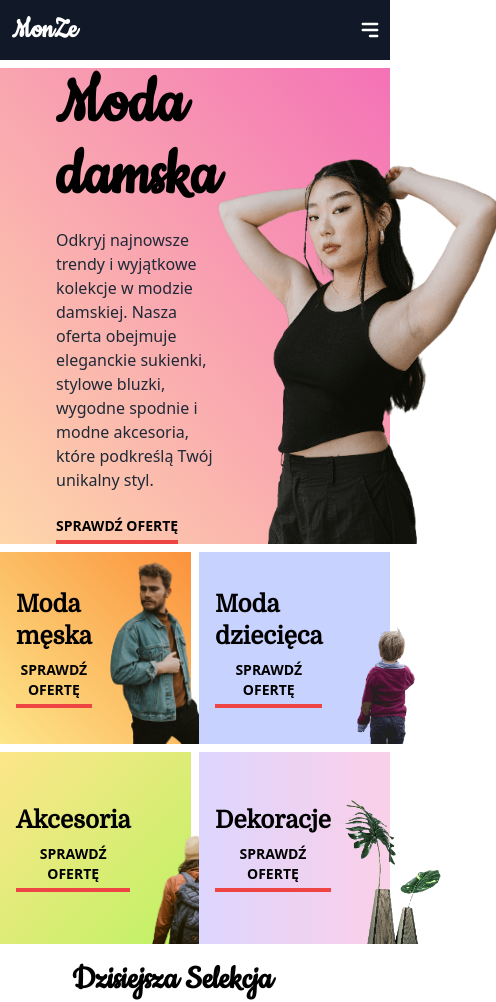
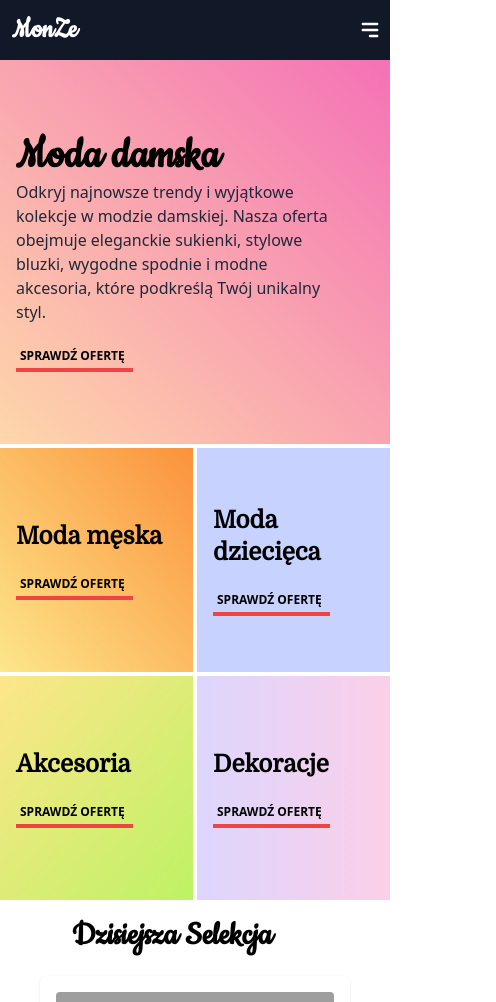
Before and after one commit to GxbrielZ/monze_store, a React (Create React App) app: page / in a window 390 px wide. Shown: the top 1002 px of the page, 496 px wide, since content can reach past the window. Built offline with nearby package versions, Linux system fonts and the light colour scheme; grey boxes are pictures that could not be loaded.

Commit message:
Add responsive styling to fit all screen sizes

```diff
--- a/src/components/Hero/Hero.tsx
+++ b/src/components/Hero/Hero.tsx
@@ -8,55 +8,55 @@ import DecorationsPicture from '../../assets/images/DecorationsPicture.png';
 
 const Hero: React.FC = () => {
   return (
-    <div className='grid md:grid-cols-2 gap-2 my-2'>
-        <div className='flex bg-gradient-to-tr from-orange-200 to-pink-400 px-14'>
-            <div className='flex flex-col justify-center items-start md:w-1/2'>
-                <h1 className='font-cookie text-7xl font-bold mb-4'>
+    <div className='grid lg:grid-cols-2 gap-1'>
+        <div className='flex bg-gradient-to-tr from-orange-200 to-pink-400 pl-4 md:px-4 md:px-14 h-96 md:h-auto'>
+            <div className='flex flex-col justify-center items-start md:w-1/2 2xl:ml-6'>
+                <h1 className='font-cookie text-5xl md:text-6xl font-bold md:mb-4'>
                     Moda damska
                 </h1>
-                <p className='mb-4 md:w-96 text-gray-800'>
+                <p className='md:mb-2 w-80 md:w-96 text-gray-800 text-md lg:text-md 2xl:text-lg'>
                     Odkryj najnowsze trendy i wyjątkowe kolekcje w modzie damskiej. Nasza oferta obejmuje eleganckie sukienki, stylowe bluzki, wygodne spodnie i modne akcesoria, które podkreślą Twój unikalny styl.
                 </p>
                 <ShopButton />
             </div>
-            <img src={GirlPicture} alt='Moda damska' className='w-full h-full object-cover' />
+            <img src={GirlPicture} alt='Moda damska' className='hidden md:block w-full h-full object-cover xl:ml-10' />
         </div>
-        <div className='grid grid-cols-2 gap-2'>
+        <div className='grid grid-cols-2 gap-1'>
             <div className='flex bg-gradient-to-tr from-amber-200 to-orange-400 px-4'>
-                <div className='flex flex-col justify-center items-start md:w-1/2'>
-                    <h2 className='font-domine text-2xl font-bold'>
+                <div className='flex flex-col justify-center items-start md:w-1/2 h-56 md:h-auto'>
+                    <h2 className='font-domine text-2xl md:text-xl lg:text-2xl 2xl:text-3xl font-bold'>
                         Moda męska
                     </h2>
                     <ShopButton />
                 </div>
-                <img src={ManPicture} alt='Moda męska' className='w-full h-48 object-cover md:w-1/2 md:h-auto' />
+                <img src={ManPicture} alt='Moda męska' className='hidden md:block w-full h-48 object-cover md:w-1/2 md:h-auto' />
             </div>
             <div className='flex bg-indigo-200 px-4'>
-                <div className='flex flex-col justify-center items-start md:w-1/2'>
-                    <h2 className='font-domine text-2xl font-bold'>
+                <div className='flex flex-col justify-center items-start md:w-1/2 h-56 md:h-auto'>
+                    <h2 className='font-domine text-2xl md:text-xl lg:text-2xl 2xl:text-3xl font-bold'>
                         Moda dziecięca
                     </h2>
                     <ShopButton />
                 </div>
-                <img src={KidPicture} alt='Moda dziecięca' className='w-full h-48 object-cover md:w-1/2 md:h-auto' />
+                <img src={KidPicture} alt='Moda dziecięca' className='hidden md:block w-full h-48 object-cover md:w-1/2 md:h-auto' />
             </div>
             <div className='flex bg-gradient-to-br from-amber-200 to-lime-300 px-4'>
-                <div className='flex flex-col justify-center items-start md:w-1/2'>
-                    <h2 className='font-domine text-2xl font-bold'>
+                <div className='flex flex-col justify-center items-start md:w-1/2 h-56 md:h-auto'>
+                    <h2 className='font-domine text-2xl md:text-xl lg:text-2xl 2xl:text-3xl font-bold'>
                         Akcesoria
                     </h2>
                     <ShopButton />
                 </div>
-                <img src={AccesoriesPicture} alt='Akcesoria' className='w-full h-48 object-cover md:w-1/2 md:h-auto' />
+                <img src={AccesoriesPicture} alt='Akcesoria' className='hidden md:block w-full h-48 object-cover md:w-1/2 md:h-auto' />
             </div>
             <div className='flex bg-gradient-to-r from-violet-200 to-pink-200 px-4'>
-                <div className='flex flex-col justify-center items-start md:w-1/2'>
-                    <h2 className='font-domine text-2xl font-bold'>
+                <div className='flex flex-col justify-center items-start md:w-1/2 h-56 md:h-auto'>
+                    <h2 className='font-domine text-2xl md:text-xl lg:text-2xl 2xl:text-3xl font-bold'>
                         Dekoracje
                     </h2>
                     <ShopButton />
                 </div>
-                <img src={DecorationsPicture} alt='Dekoracje' className='w-full h-48 object-cover md:w-1/2 md:h-auto' />
+                <img src={DecorationsPicture} alt='Dekoracje' className='hidden md:block w-full h-48 object-cover md:w-1/2 md:h-auto' />
             </div>
         </div>
     </div>
--- a/src/components/Shared/ShopButton.tsx
+++ b/src/components/Shared/ShopButton.tsx
@@ -2,7 +2,7 @@ import React from 'react';
 
 const ShopButton: React.FC = () => {
   return (
-    <button className='pb-1 mt-2 border-b-4 border-red-500 font-bold text-sm'>
+    <button className='pb-1 pl-1 pr-2 mt-6 md:mt-2 2xl:mt-4 border-b-4 border-red-500 hover:border-red-700 font-bold text-xs md:text-md 2xl:text-lg duration-300'>
         SPRAWDŹ OFERTĘ
     </button>
   )
```
